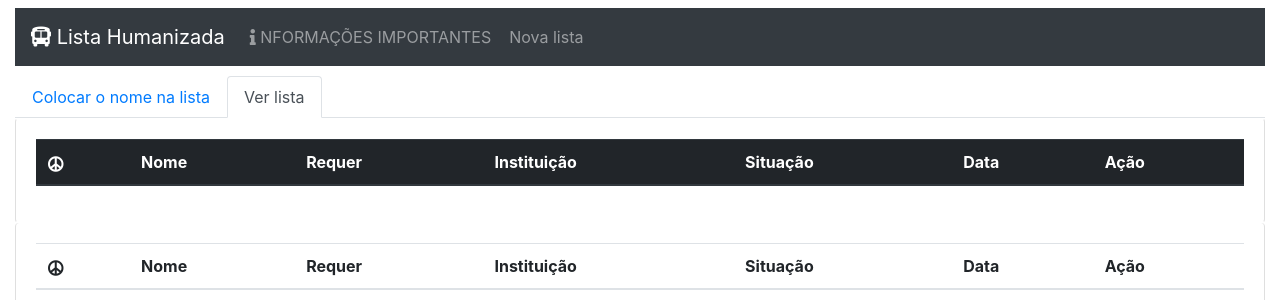
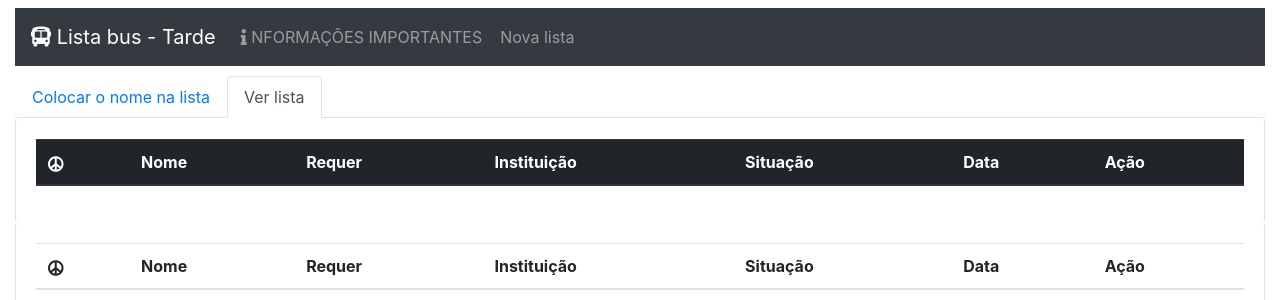
Before and after one commit to robertocs321/lista_bus, a Django app: page / in a window 1280 px wide. Shown: the top 300 px of the page. Run offline with Django 3.2, Linux system fonts and the light colour scheme; data that the repository does not hold is empty; some libraries are stand-ins or nearby versions.

Commit message:
Correções

```diff
--- a/listabusao/lista/templates/main.html
+++ b/listabusao/lista/templates/main.html
@@ -17,7 +17,7 @@
       <div class="col-md-12 ">
         <nav class="navbar navbar-expand-lg navbar-dark bg-dark mt-2 mb-2">
 
-          <a class="navbar-brand" href="{% url 'menu' %}"><i class="fas fa-bus-alt"></i> Lista Humanizada</a>
+          <a class="navbar-brand" href="{% url 'menu' %}"><i class="fas fa-bus-alt"></i> Lista bus - Tarde</a>
           <button class="navbar-toggler" type="button" data-toggle="collapse" data-target="#navbarSupportedContent" aria-controls="navbarSupportedContent" aria-expanded="false" aria-label="Toggle navigation">
             <span class="navbar-toggler-icon"></span>
           </button>
```
Also changed, not shown: listabusao/db.sqlite3.
